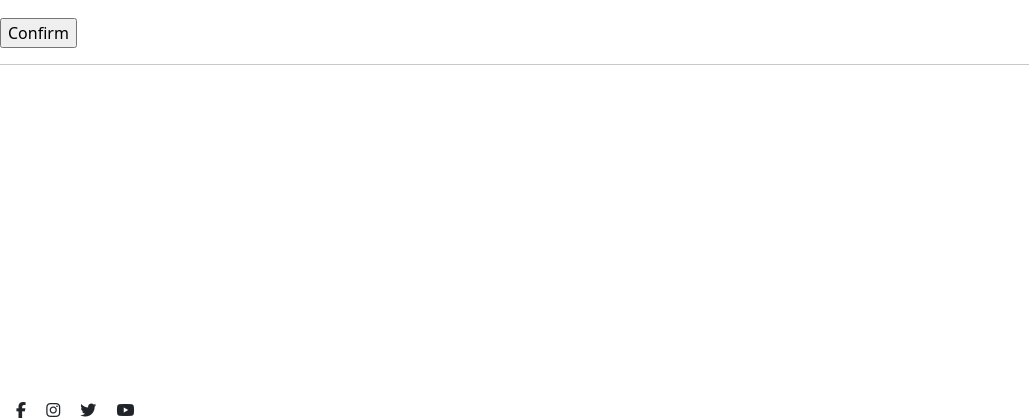
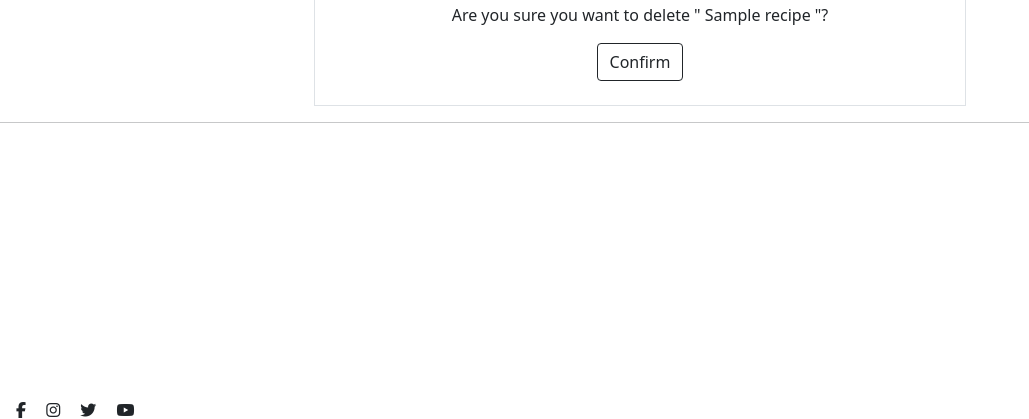
Before and after one commit to lestece/myKTCN, a Django app: a page that uses templates/recipe_confirm_delete.html in a window 1280 px wide. Shown: the part 338-757 px from the top of the page, without its empty margins (0-1029 px from the left). Run offline with Django 4.2, Linux system fonts and the light colour scheme; tables that the repository leaves empty hold one stand-in row (values such as "Sample post"); some libraries are stand-ins or nearby versions.

Commit message:
Boostrap the recipe delete confirmation page for consistency

```diff
--- a/static/css/styles.css
+++ b/static/css/styles.css
@@ -175,6 +175,7 @@ h1,
     border-radius: 10px;
 }
 
+
 /* -------------------------------------------------------Search bar and cat btnss styles */
 
 /* .inputs {
--- a/templates/recipe_confirm_delete.html
+++ b/templates/recipe_confirm_delete.html
@@ -2,12 +2,14 @@
 {% block content %}
 
 {% load crispy_forms_tags %}
-
-<form method="post">
-    {% csrf_token %}
-    <p>Are you sure you want to delete "{{ object }}"?</p>
-    {{ form }}
-    <input type="submit" value="Confirm">
-</form>
-
+<div class="row text-center d-flex justify-content-center">
+    <div class="col-md-6 border p-4">
+        <form method="post">
+            {% csrf_token %}
+            <p>Are you sure you want to delete " <span class="brown-text"> {{ object }} </span>"?</p>
+            {{ form }}
+            <input type="submit" value="Confirm" class="btn btn-outline-dark mx-2">
+        </form>
+    </div>
+</div>
 {% endblock %}
```
